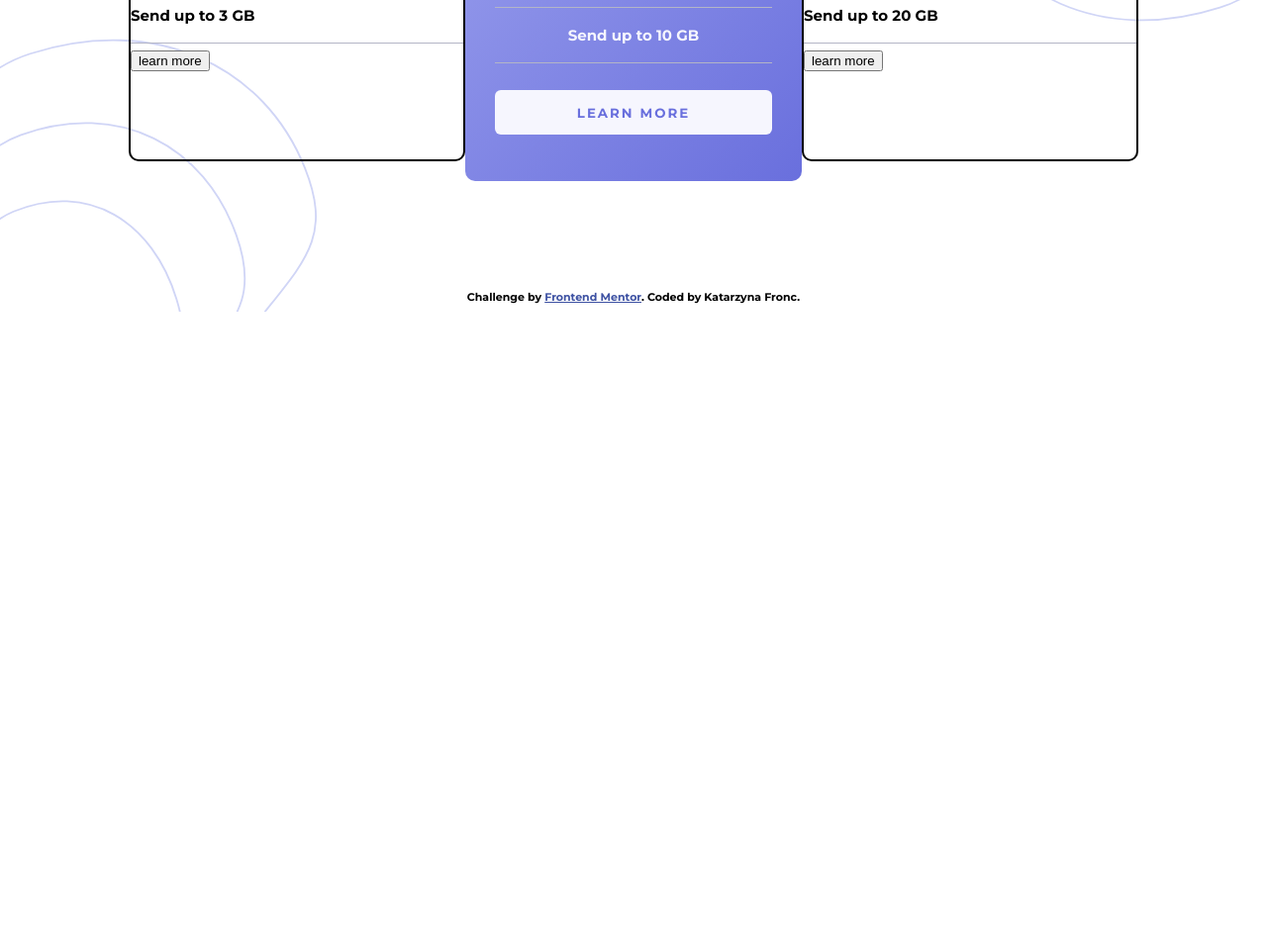
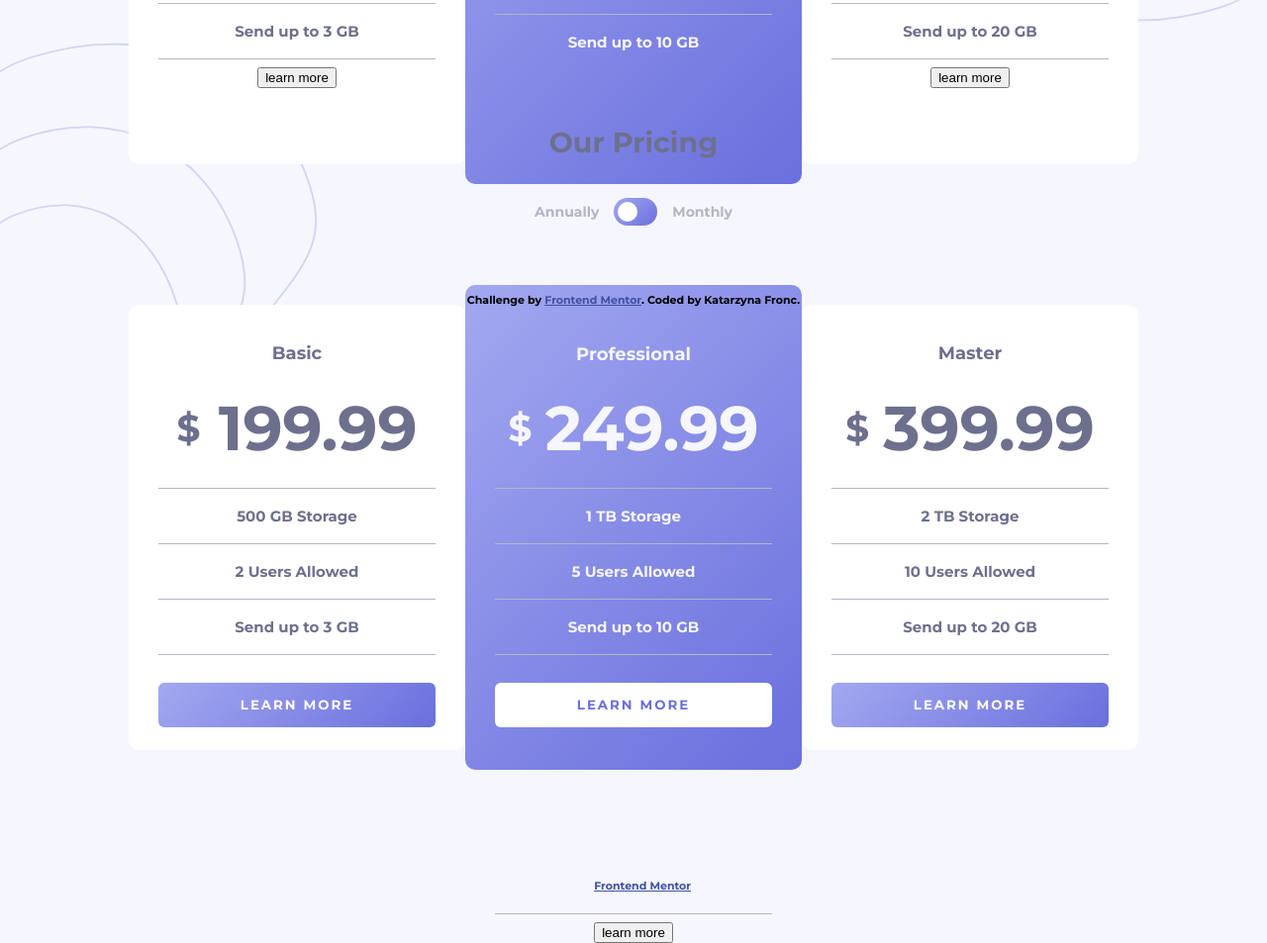
Before and after one commit to katarzynaFronc/Exercise6, a plain HTML site: page index.html in a window 1280 px wide. Shown: the part 539-1492 px from the top of the page at 99% size. Before the commit the page ends 854 px from the top, so only its background shows below. Drawn offline with Linux system fonts and the light colour scheme.

Commit message:
styles to left and right columns were added

```diff
--- a/index.html
+++ b/index.html
@@ -50,7 +50,78 @@
         <hr>
         <p>5 Users Allowed</p>
         <hr>
-        <p>Send up to 10 GB</p>
+        <p>Send up to 10 GB</p><!DOCTYPE html>
+        <html lang="en">
+          <head>
+            <meta charset="UTF-8" />
+            <meta name="viewport" content="width=device-width, initial-scale=1.0" />
+            <link rel="icon" type="image/png" sizes="32x32" href="./images/favicon-32x32.png" />
+            <link rel="stylesheet" type="text/css" href="styles.css" />
+            <link rel="preconnect" href="https://fonts.googleapis.com">
+            <link rel="preconnect" href="https://fonts.gstatic.com" crossorigin>
+            <link href="https://fonts.googleapis.com/css2?family=Montserrat:wght@700&display=swap" rel="stylesheet">
+            <title>Frontend Mentor | Toggle</title>
+          </head>
+          <body>
+            <header class="pricing">
+              <h2>Our Pricing</h2>
+              <div class="pricing--options">
+                <h3>Annually</h3>
+                <label class="pricingSwitch">
+                  <input type="checkbox">
+                  <span class="pricingSlider round"></span>
+                </label>
+                <h3>Monthly</p>
+              </div>
+            </header>
+            <section class="content">
+              <div class="content--basic">
+                <h4 class="content--name">Basic</h4>
+                <span class="price--annually"><p class="dolar">$</p>199.99</span>
+                <span class="price--monthly"><p class="dolar">$</p>19.99</span>
+                <hr>
+                <p>500 GB Storage</p>
+                <hr>
+                <p>2 Users Allowed</p>
+                <hr>
+                <p>Send up to 3 GB</p>
+                <hr>
+                <button class="button button--basic">learn more</button>
+              </div>
+              <div class="content--professional">
+                <h4 class="content--name professional--name">Professional</h4>
+                <span class="price--annually"><p class="dolar">$</p>249.99</span>
+                <span class="price--monthly"><p class="dolar">$</p>24.99</span>
+                <hr>
+                <p>1 TB Storage</p>
+                <hr>
+                <p>5 Users Allowed</p>
+                <hr>
+                <p>Send up to 10 GB</p>
+                <hr>
+                <button class="button button--professional">learn more</button>
+              </div>
+              <div class="content--master">
+                <h4 class="content--name">Master</h4>
+                <span class="price--annually"><p class="dolar">$</p>399.99</span>
+                <span class="price--monthly"><p class="dolar">$</p>39.99</span>
+                <hr>
+                <p>2 TB Storage</p>
+                <hr>
+                <p>10 Users Allowed</p>
+                <hr>
+                <p>Send up to 20 GB</p>
+                <hr>
+                <button class="button button--master">learn more</button>
+              </div>
+            </section>
+            <footer class="footer--attribution">
+              Challenge by
+              <a href="https://www.frontendmentor.io?ref=challenge" target="_blank">Frontend Mentor</a>. Coded by Katarzyna Fronc</a>.
+            </footer>
+          </body>
+        </html>
+
         <hr>
         <button class="professional--button">learn more</button>
       </div>
--- a/styles.css
+++ b/styles.css
@@ -14,6 +14,7 @@
 
 body {
   --Font-Family-Montserrat: "Montserrat", sans-serif;
+  background: var(--color-neutral-VeryLightGrayishBlue);
   background-image: url(./images/bg-top.svg), url(./images/bg-bottom.svg);
   background-size: 25%;
   background-repeat: no-repeat;
@@ -30,7 +31,7 @@ body {
 }
 
 .pricing h2 {
-  font-size: 1.8rem;
+  font-size: 1.9rem;
   color: var(--color-neutral-GrayishBlue);
 }
 
@@ -39,7 +40,7 @@ body {
   flex-direction: row;
   justify-content: center;
   width: 340px;
-  margin-bottom: 50px;
+  margin-bottom: 45px;
   font-size: 0.8rem;
   color: var(--color-neutral-LightGrayishBlue);
 }
@@ -54,8 +55,8 @@ body {
 .pricingSwitch {
   position: relative;
   display: inline-block;
-  width: 40px;
-  height: 24px;
+  width: 44px;
+  height: 28px;
   margin: 15px;
 }
 
@@ -81,10 +82,10 @@ body {
 .pricingSlider:before {
   position: absolute;
   content: "";
-  height: 18px;
-  width: 18px;
-  left: 3px;
-  bottom: 3px;
+  height: 20px;
+  width: 20px;
+  left: 4px;
+  bottom: 4px;
   background-color: white;
   -webkit-transition: 0.4s;
   transition: 0.4s;
@@ -120,7 +121,7 @@ input:checked + .pricingSlider:before {
 .content {
   display: grid;
   height: 600px;
-  grid-template-columns: 340px 340px 340px;
+  grid-template-columns: repeat(3, 340px);
   grid-auto-rows: 20px 450px 20px;
   justify-content: center;
   margin: auto;
@@ -130,8 +131,6 @@ input:checked + .pricingSlider:before {
   grid-column-start: 1;
   grid-column-end: 2;
   grid-row: 2/3;
-  border: 2px solid black;
-  border-radius: 10px;
 }
 
 .content--professional {
@@ -150,16 +149,24 @@ input:checked + .pricingSlider:before {
   grid-column-start: 3;
   grid-column-end: 4;
   grid-row: 2/3;
-  border: 2px solid #000000;
+}
+
+.content--basic,
+.content--master {
+  border: 0;
   border-radius: 10px;
+  background: #fff;
+  text-align: center;
+  padding: 15px 30px 40px 30px;
+  color: var(--color-neutral-GrayishBlue);
 }
 
 .content--name {
   font-size: 1.2rem;
-  margin-top: 20px;
 }
 
 .professional--name {
+  margin-top: 24px;
 }
 
 .price--annually {
@@ -183,20 +190,29 @@ p {
   margin: 18px 0 18px 0;
 }
 
-.professional--button {
+.button {
   width: 100%;
   height: 45px;
   border: 0;
   border-radius: 6px;
   margin-top: 20px;
-  background-color: var(--color-neutral-VeryLightGrayishBlue);
-  color: var(--color-primary-LinearGradient2);
   font-family: "Montserrat", sans-serif;
   text-transform: uppercase;
   letter-spacing: 2px;
 }
 
-hr {
+.button--basic,
+.button--master {
+  background: linear-gradient(135deg, var(--color-primary-LinearGradient1), var(--color-primary-LinearGradient2));
+  color: #fff;
+}
+
+.button--professional {
+  background-color: #fff;
+  color: var(--color-primary-LinearGradient2);
+}
+
+.content hr {
   border: none;
   height: 1px;
   background-color: var(--color-neutral-LightGrayishBlue);
```
